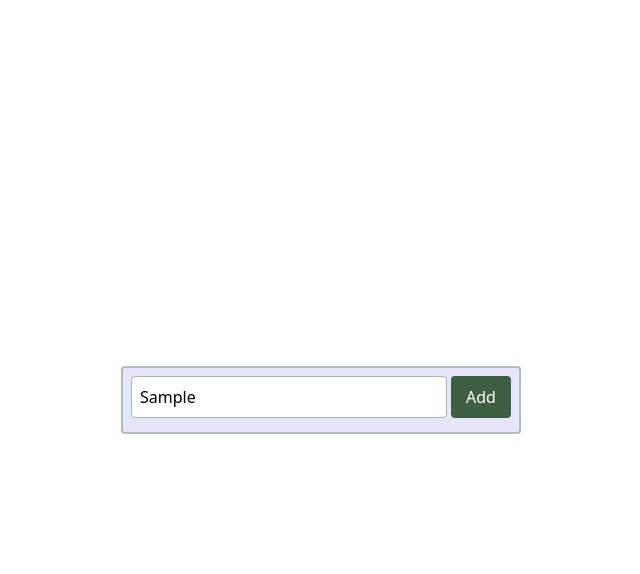
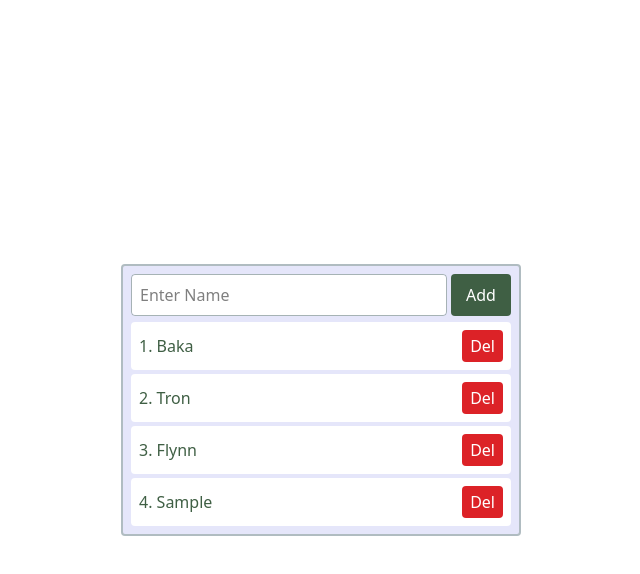
Before and after one commit to onkmade/Competetive-Programming, a website: page Questions/Arrays + DOM/Q1_array_string.html in a window 1280 px wide. Both pictures are taken after typing "Sample" into the empty fields and a click on the button "Add". Shown: the whole page, without its empty margins (319-959 px from the left). Drawn offline with Linux system fonts and the light colour scheme.

Commit message:
Q1 Array of String Done with improvement

```diff
--- a/Questions/Arrays + DOM/Q1_array_string.html
+++ b/Questions/Arrays + DOM/Q1_array_string.html
@@ -18,11 +18,55 @@
         </div>
 
         <!-- LIST CONTAINER -->
-        <ul class="list space-y-1"></ul>
+        <ul class="list space-y-1">
+
+        </ul>
     </div>
 
     <script>
+        const todos = ["Baka", "Tron", "Flynn"];
+        const list = document.querySelector('.list');
+        const addName = document.querySelector('#add-name');
 
+        // Clear all and re-render everything approach
+        function render(){
+            // Clear the container
+            list.innerHTML = "";
+
+            todos.forEach( (todo, index) => {
+
+                const span = document.createElement('span');
+                span.textContent = `${index + 1}. ${todo}`;
+                span.className = 'bg-white text-[#3f5f44] w-full flex justify-between items-center p-2 rounded-sm'
+
+                const del = document.createElement('button');
+                del.textContent = "Del";
+                del.className = 'bg-[#dc2227] py-1 px-2 rounded-sm text-white cursor-pointer';
+                del.dataset.index = index;
+
+                span.appendChild(del);
+                list.appendChild(span);
+
+                del.addEventListener('click', () => {
+                    todos.splice(index, 1);
+                    render();
+                });
+
+
+            });
+        }
+
+        addName.addEventListener('click', () => {
+            const input = document.querySelector('#name');
+            if(input.value === '') return;
+            const task = input.value;
+
+            todos.push(task);
+            input.value = '';
+            render();
+        });
+
+        render();
     </script>
 </body>
 </html>
```
Also changed, not shown: src/output.css.
